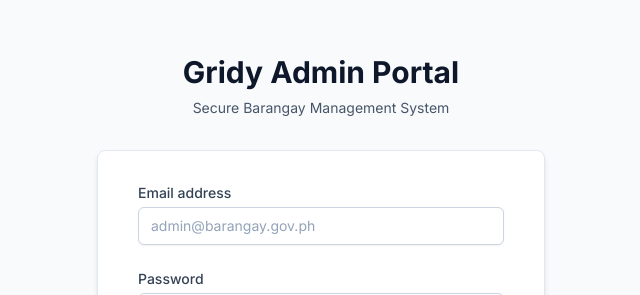
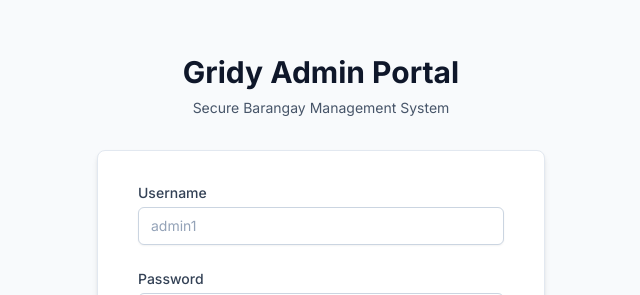
Before and after one commit to mikeandrei32/Gridy, a React (Vite) app in the folder frontend/: page /login in a window 1280 px wide. Shown: the part 172-467 px from the top of the page, without its empty margins (319-959 px from the left). Built offline with nearby package versions, Linux system fonts and the light colour scheme; no server answers.

Commit message:
fix(login): fix login page payload

```diff
--- a/frontend/src/pages/Login.tsx
+++ b/frontend/src/pages/Login.tsx
@@ -16,7 +16,7 @@ export const Login: React.FC = () => {
 
     try {
       const response = await axiosPublic.post('/auth/login/', {
-        email: email,
+        username: email,
         password: password
       });
       login(response.data.user);
@@ -57,16 +57,16 @@ export const Login: React.FC = () => {
           <form className="space-y-6" onSubmit={handleLogin}>
             <div>
               <label className="block text-sm font-medium text-slate-700">
-                Email address
+                Username
               </label>
               <div className="mt-1">
                 <input
-                  type="email"
+                  type="text"
                   required
                   value={email}
                   onChange={(e) => setEmail(e.target.value)}
                   className="appearance-none block w-full px-3 py-2 border border-slate-300 rounded-md shadow-sm placeholder-slate-400 focus:outline-none focus:ring-primary focus:border-primary sm:text-sm"
-                  placeholder="admin@barangay.gov.ph"
+                  placeholder="admin1"
                 />
               </div>
             </div>
```
